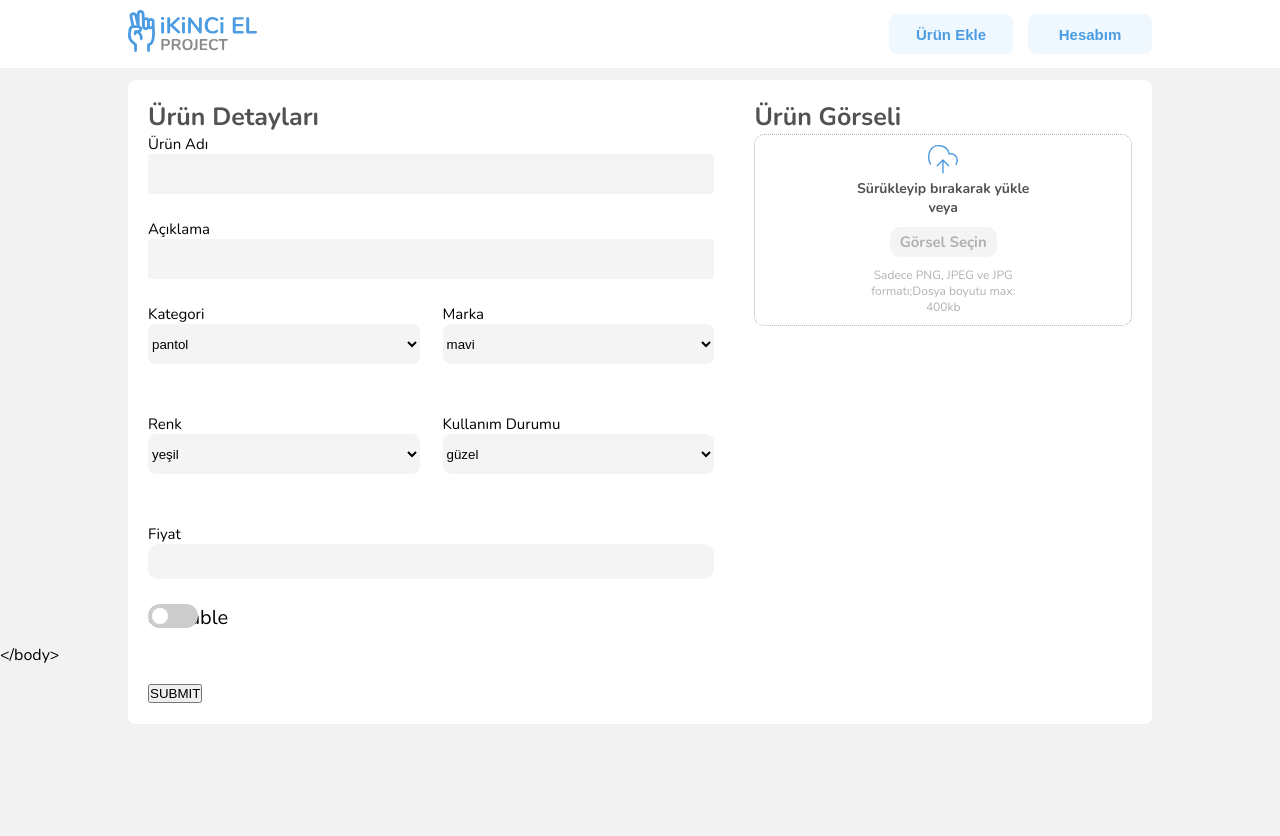
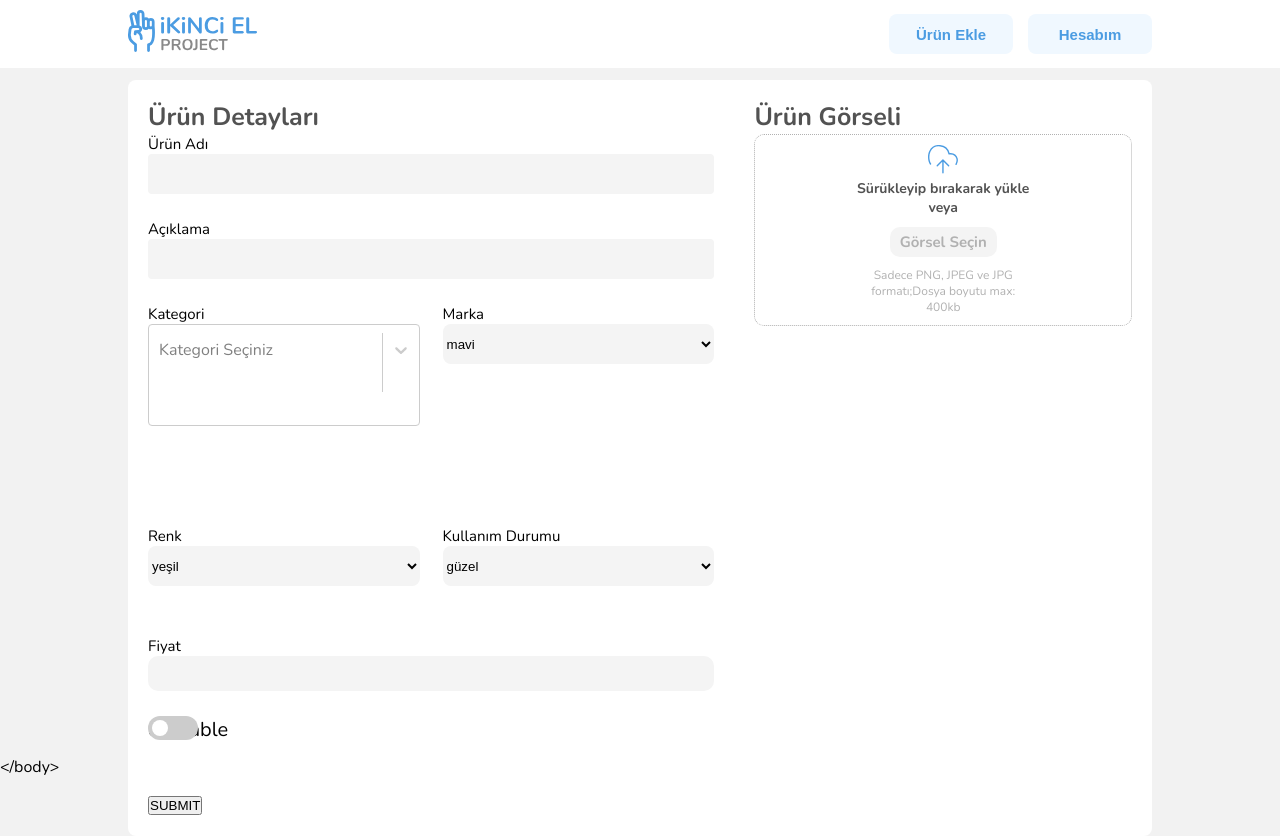
Before and after one commit to enesergun/ikinciel-project-react, a React (Create React App) app: page /addproduct in a window 1280 px wide. Before the commit the page ends 800 px from the top, so only its background shows below. Built offline with nearby package versions, Linux system fonts and the light colour scheme; sample sign-in values are in the browser's storage.

Commit message:
select library is working. selected element in formik

```diff
--- a/package.json
+++ b/package.json
@@ -14,6 +14,7 @@
     "react-modal": "^3.15.1",
     "react-router-dom": "6",
     "react-scripts": "5.0.1",
+    "react-select": "^5.3.1",
     "react-toastify": "^8.2.0",
     "styled-components": "^5.3.5",
     "web-vitals": "^2.1.4",
--- a/src/pages/AddProduct/AddProduct.js
+++ b/src/pages/AddProduct/AddProduct.js
@@ -6,16 +6,25 @@ import formValidationStyle from '../../components/Form/FormValidation'
 import { Navigate } from "react-router-dom";
 
 import { AddProductSchema } from '../../constants/AddProductSchema'
-import { Formik } from 'formik';
-import Previews from '../../components/DragAndDrop/DragAndDrop'
+import { Formik, Field } from 'formik';
+import Previews from '../../components/DragAndDrop/DragAndDrop';
+
+import Select from 'react-select';
+
+
+
+const options = [
+  { value: 'chocolate', label: 'Chocolate' },
+  { value: 'strawberry', label: 'Strawberry' },
+  { value: 'vanilla', label: 'Vanilla' },
+];
 
 
 function AddProduct() {
   const {loggenIn, userMe} = useAuth();
   const [image, setImage] = useState(sessionStorage.getItem('image') || false);
-
-
-
+/*   const [selectedOption, setSelectedOption] = useState(null);
+ */
 
 
 
@@ -36,7 +45,7 @@ function AddProduct() {
                initialValues={{
                 name: '',
                 description:'',
-                category:'kullanım durmuunu seç',
+                category:'',
                 color:'',
                 condition:'',
                 offerable: false
@@ -53,7 +62,7 @@ function AddProduct() {
                validationSchema={AddProductSchema}
               >
                 {
-                  ({values, handleChange, handleSubmit, errors, touched, handleBlur  }) =>
+                  ({values, handleChange, handleSubmit, errors, touched, handleBlur, setFieldValue, setFieldTouched  }) =>
                   <div className={styles.productDetails}>
                     <div className={styles.header}>Ürün Detayları</div>
                     <form>
@@ -64,7 +73,7 @@ function AddProduct() {
                             type="text"
                             name="name"
                             value={values.name}
-                            onChange={handleChange}
+                            onChange={(handleChange)}
                             onBlur={handleBlur} />
                             {/* <span>{touched.name && errors.name ? errors.name : ''}</span> */}
                         </div>
@@ -83,19 +92,16 @@ function AddProduct() {
                           <div className={`${styles.category} ${styles.formGroup}`}>
                             <label className={styles.AddProductLabel}>Kategori</label>
 
+                            <Field
+                              className='custom-select'
+                              name='category'
+                              options={options}
+                              component={MySelect}
+                              placeholder="Kategori Seçiniz"
+                              isMulti={false}
+                            />
 
-                              <select
-                                className={styles.selectWrapper}
-                                name="category"
-                                value={values.category}
-                                onChange={handleChange}
-                                onBlur={handleBlur}
-                                >
-                                <option value="pantol" label='pantol'>pantol</option>
-                                <option value="tişmört" label='tişmört'>tişmört</option>
-                                <option value="kazak" label='kazak'>kazak</option>
-                                <option value="ceket" label='ceket'>ceket</option>
-                              </select>
+
                               <span>{touched.category && errors.category ? errors.category : ''}</span>
 
                           </div>
@@ -115,7 +121,7 @@ function AddProduct() {
                                 <option value="koton" label='koton'>koton</option>
                                 <option value="lcw" label='lcw'>lcw</option>
                                 <option value="nike" label='nike'>nike</option>
-                              </select>
+                          </select>
 
                           </div>
                         </div>
@@ -209,6 +215,45 @@ function AddProduct() {
 
 export default AddProduct
 
+
+
+function MySelect({className, name, options, field, form, isMulti= false, placeholder}) {
+
+  const onChange = (option) => {
+    form.setFieldValue(field.name, option.value)
+
+  }
+  return (
+    <>
+      <Select
+          className={className}
+          name={field.name}
+          /* value={getValue()} */
+          onChange={onChange}
+          placeholder={placeholder}
+          options={options}
+          isMulti={isMulti}
+      />
+    </>
+  )
+
+}
+
+
+
+
+
+
+
+
+
+
+
+
+
+
+
+
 /* <div className={styles.productDetails}>
                 <div className={styles.header}>Ürün Detayları</div>
                 <div className={styles.addProductForm}>
--- a/src/pages/style/AddProduct.module.css
+++ b/src/pages/style/AddProduct.module.css
@@ -68,6 +68,11 @@
 .SelectGroup {
     display: flex;
     justify-content: space-between;
+}
+
+#category * {
+    border-radius: 15px;
+    background-color: red;
 }
 
 select {
```
Also changed, not shown: 2 other files (tests, documents, lock files or other folders).
